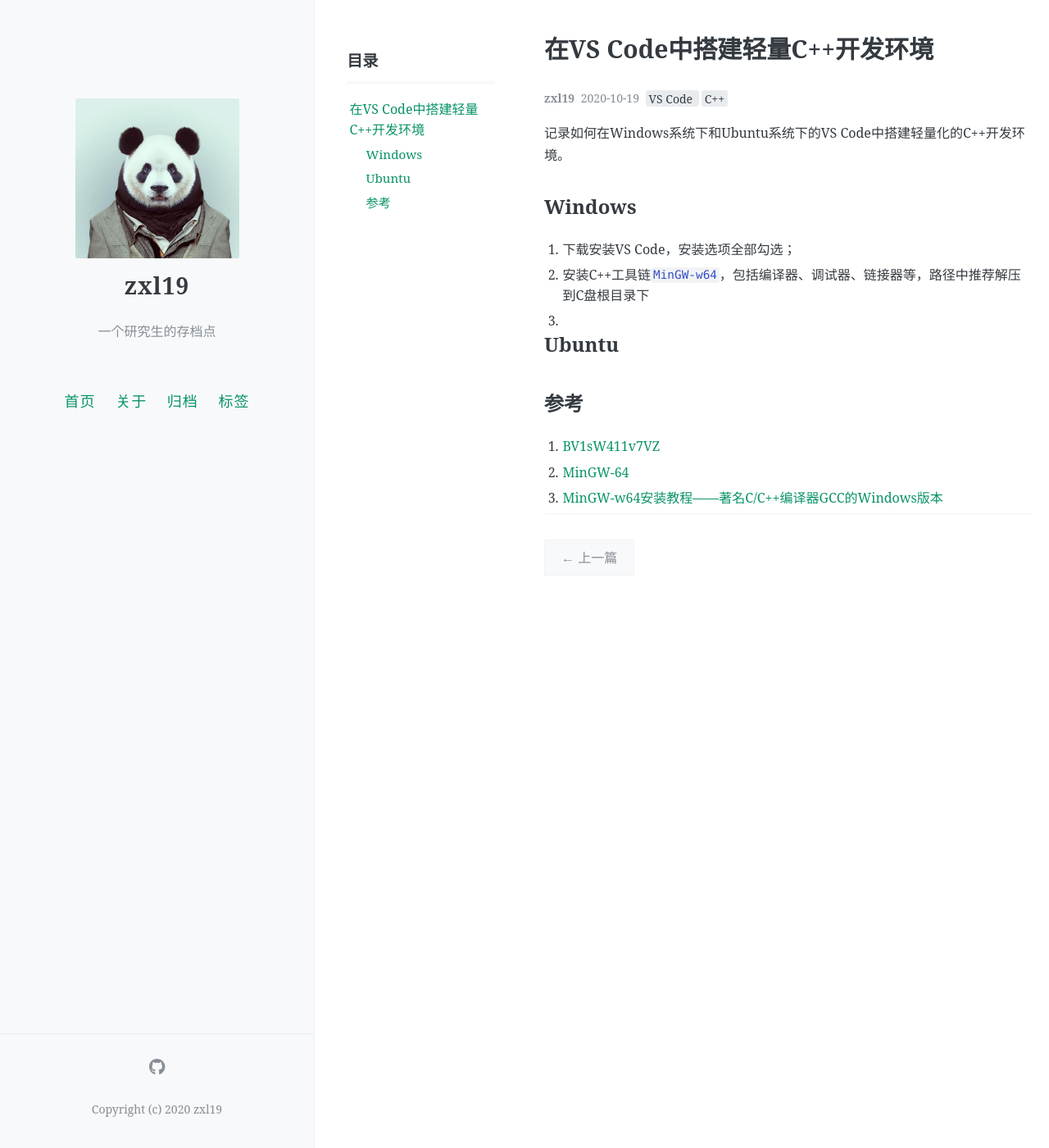
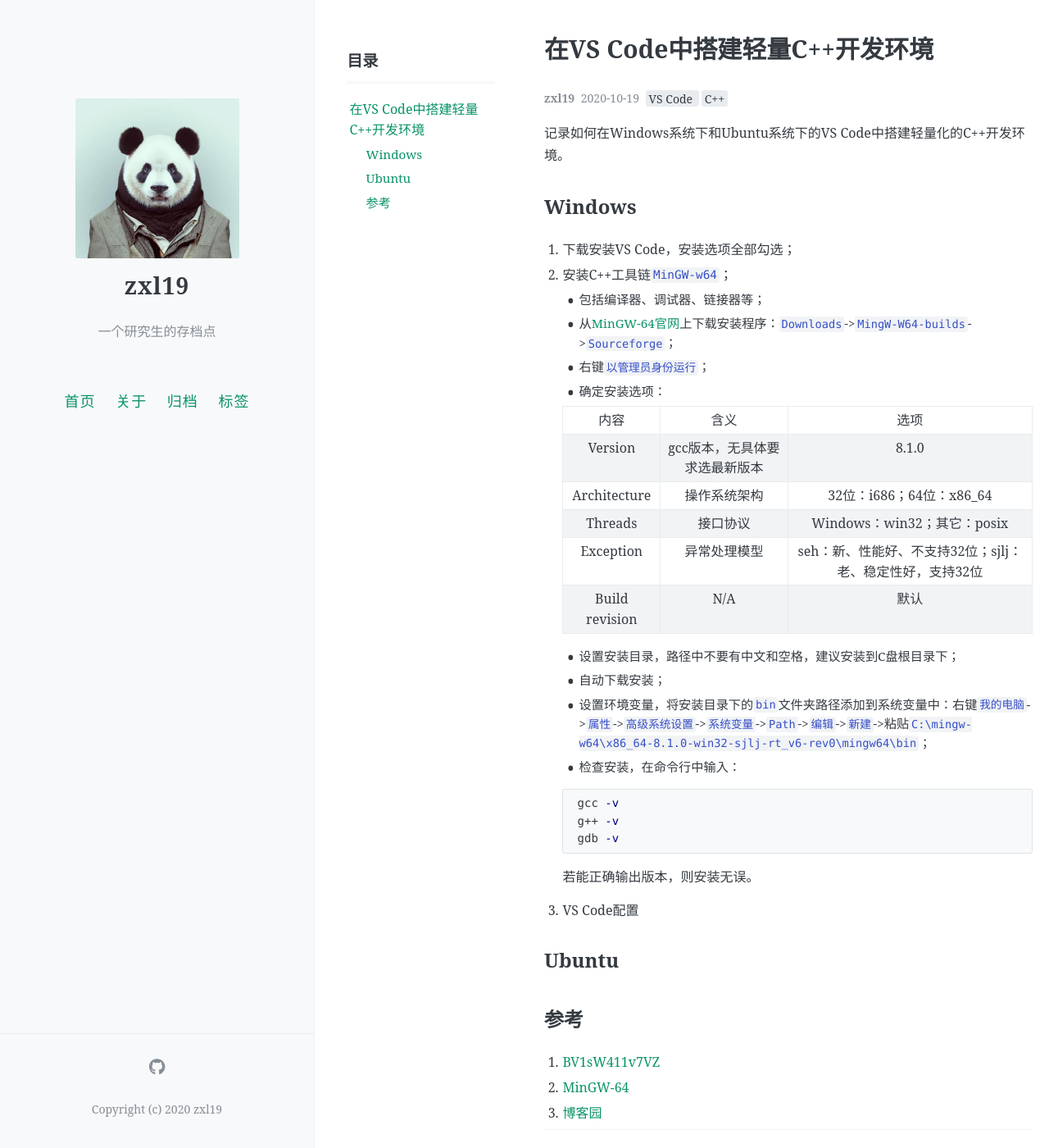
Before and after one commit to zxl19/zxl19.github.io, a Jekyll site: the page built from _posts/2020-10-19-vscode-cpp.md, in a window 1280 px wide and 1400 px high. Shown: the whole window at 82% size. Built offline with Jekyll 4.4.1, drawn with Linux system fonts in a browser that asks for light colours; comment, search, counter and statistics services are not loaded.

Commit message:
Update 2020-10-19-vscode-cpp.md

````diff
--- a/_posts/2020-10-19-vscode-cpp.md
+++ b/_posts/2020-10-19-vscode-cpp.md
@@ -14,8 +14,33 @@ pinned: false
 ## Windows
 
 1. 下载安装VS Code，安装选项全部勾选；
-2. 安装C++工具链`MinGW-w64`，包括编译器、调试器、链接器等，路径中推荐解压到C盘根目录下
-3.
+2. 安装C++工具链`MinGW-w64`；
+   + 包括编译器、调试器、链接器等；
+   + 从[MinGW-64官网](http://mingw-w64.org/doku.php)上下载安装程序：`Downloads`->`MingW-W64-builds`->`Sourceforge`；
+   + 右键`以管理员身份运行`；
+   + 确定安装选项：
+
+    | 内容 | 含义 | 选项 |
+    | :----: | :----: | :----: |
+    | Version | gcc版本，无具体要求选最新版本 | 8.1.0 |
+    | Architecture | 操作系统架构 | 32位：i686；64位：x86_64 |
+    | Threads | 接口协议 | Windows：win32；其它：posix |
+    | Exception | 异常处理模型 | seh：新、性能好、不支持32位；sjlj：老、稳定性好，支持32位 |
+    | Build revision | N/A | 默认 |
+
+   + 设置安装目录，路径中不要有中文和空格，建议安装到C盘根目录下；
+   + 自动下载安装；
+   + 设置环境变量，将安装目录下的`bin`文件夹路径添加到系统变量中：右键`我的电脑`->`属性`->`高级系统设置`->`系统变量`->`Path`->`编辑`->`新建`->粘贴`C:\mingw-w64\x86_64-8.1.0-win32-sjlj-rt_v6-rev0\mingw64\bin`；
+   + 检查安装，在命令行中输入：
+
+    ```shell
+    gcc -v
+    g++ -v
+    gdb -v
+    ```
+
+    若能正确输出版本，则安装无误。
+3. VS Code配置
 
 ## Ubuntu
 
@@ -23,4 +48,4 @@ pinned: false
 
 1. [BV1sW411v7VZ](https://www.bilibili.com/video/BV1sW411v7VZ)
 2. [MinGW-64](http://mingw-w64.org/doku.php)
-3. [MinGW-w64安装教程——著名C/C++编译器GCC的Windows版本](https://www.cnblogs.com/ggg-327931457/p/9694516.html)
+3. [博客园](https://www.cnblogs.com/ggg-327931457/p/9694516.html)
````
